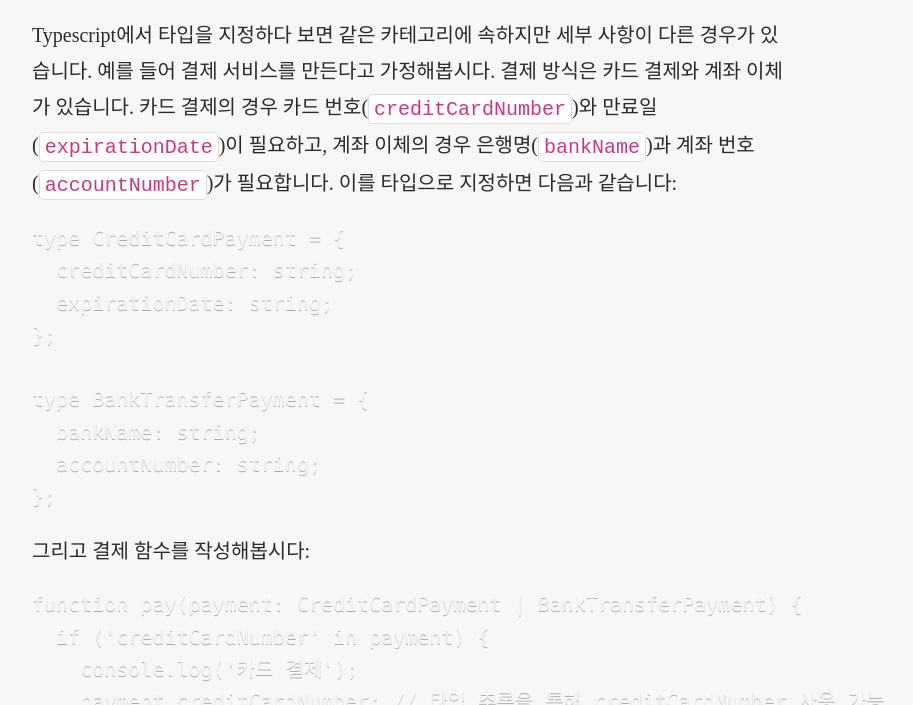
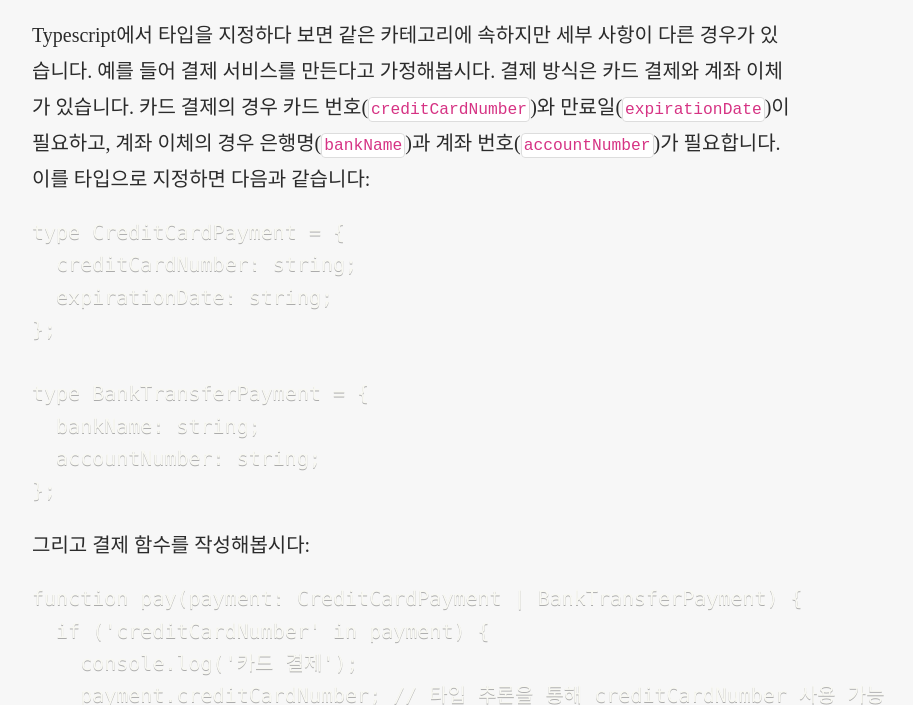
Before and after one commit to Heunsig/tech-in-korean, an Eleventy site: page src/posts/tagged-unions-in-typescript.md in a window 1280 px wide. Shown: the part 95-800 px from the top of the page, without its empty margins (228-1141 px from the left). Built offline with nearby package versions, Linux system fonts and the light colour scheme; Eleventy itself is replaced by a stand-in of ours; code samples lack their colours; files that its build step writes are made by us from their sources.

Commit message:
refactor: optimize code formatting in common.css

```diff
--- a/src/assets/styles/common.css
+++ b/src/assets/styles/common.css
@@ -156,13 +156,12 @@ code[class*="language-"] {
 }
 
 code:not([class^="language-"]) {
-  font-family: 'Courier New', Courier, monospace; /* Use a monospaced font */
-  background-color: #ffffff; /* Light gray background */
-  color: #d63384; /* Dark pink text color */
-  padding: .125rem .25rem; /* Small padding */
-  border-radius: 4px; /* Rounded corners */
-  border: 1px solid #ddd; /* Light border */
-  white-space: pre-wrap; /* Preserve whitespace */
+  background-color: #ffffff;
+  color: #d63384;
+  padding: .125em;
+  border-radius: 4px;
+  border: 1px solid #ddd;
+  white-space: pre-wrap;
 }
 
 /* Media query less then 400px */
```
